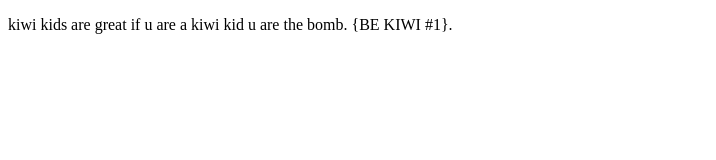
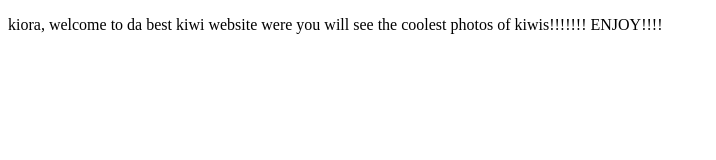
Before and after one commit to 19362/Dyzell, a plain HTML site: page index.html in a window 1280 px wide. Shown: the whole page, without its empty margins (0-716 px from the left). Drawn offline with Linux system fonts and the light colour scheme.

Commit message:
Update index.html

```diff
--- a/index.html
+++ b/index.html
@@ -7,7 +7,8 @@
     </head>
     <body>
 <p>
-kiwi kids are great if u are a kiwi kid u are the bomb. {BE KIWI #1}.
+    kiora, welcome to da best kiwi website were you will see the coolest photos of kiwis!!!!!!!
+    ENJOY!!!!
 </p>
 </body>
 </html>
```
